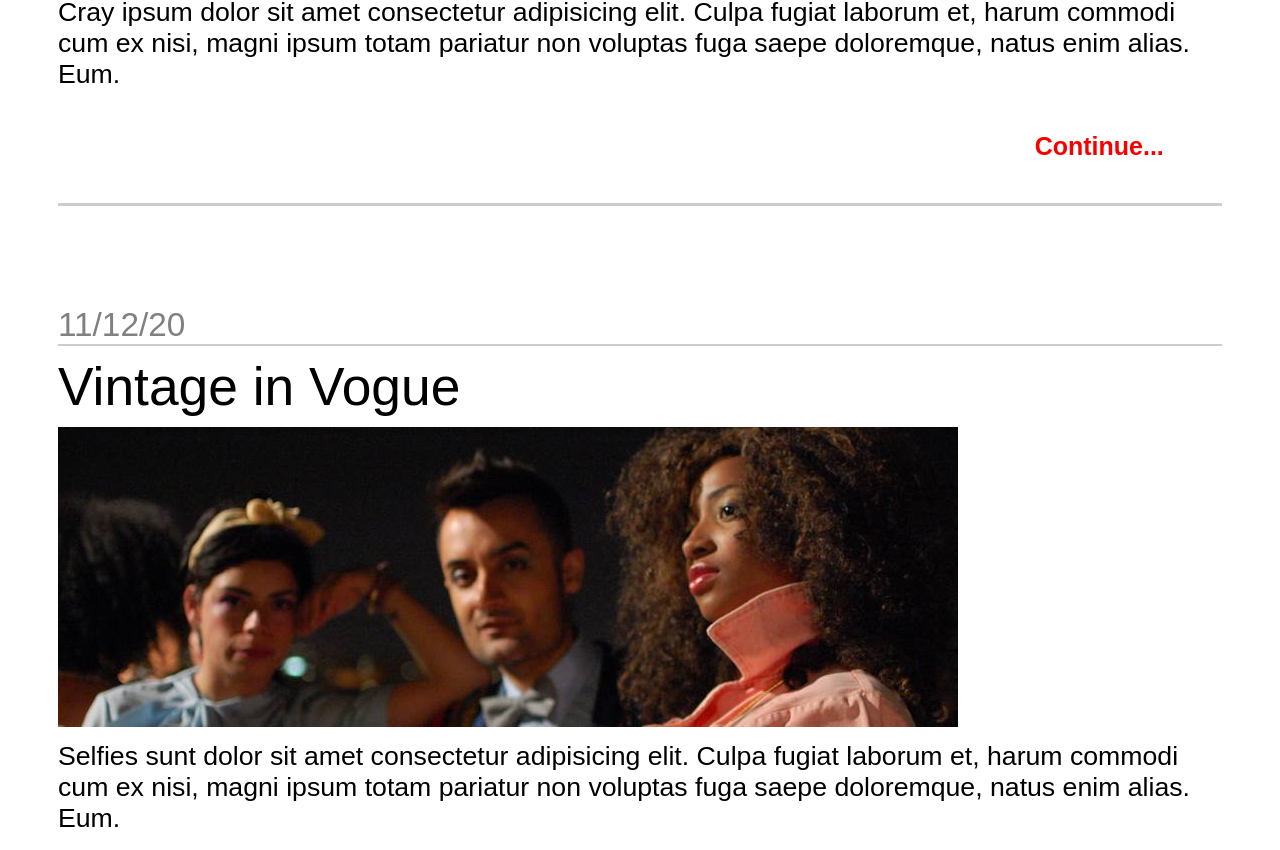
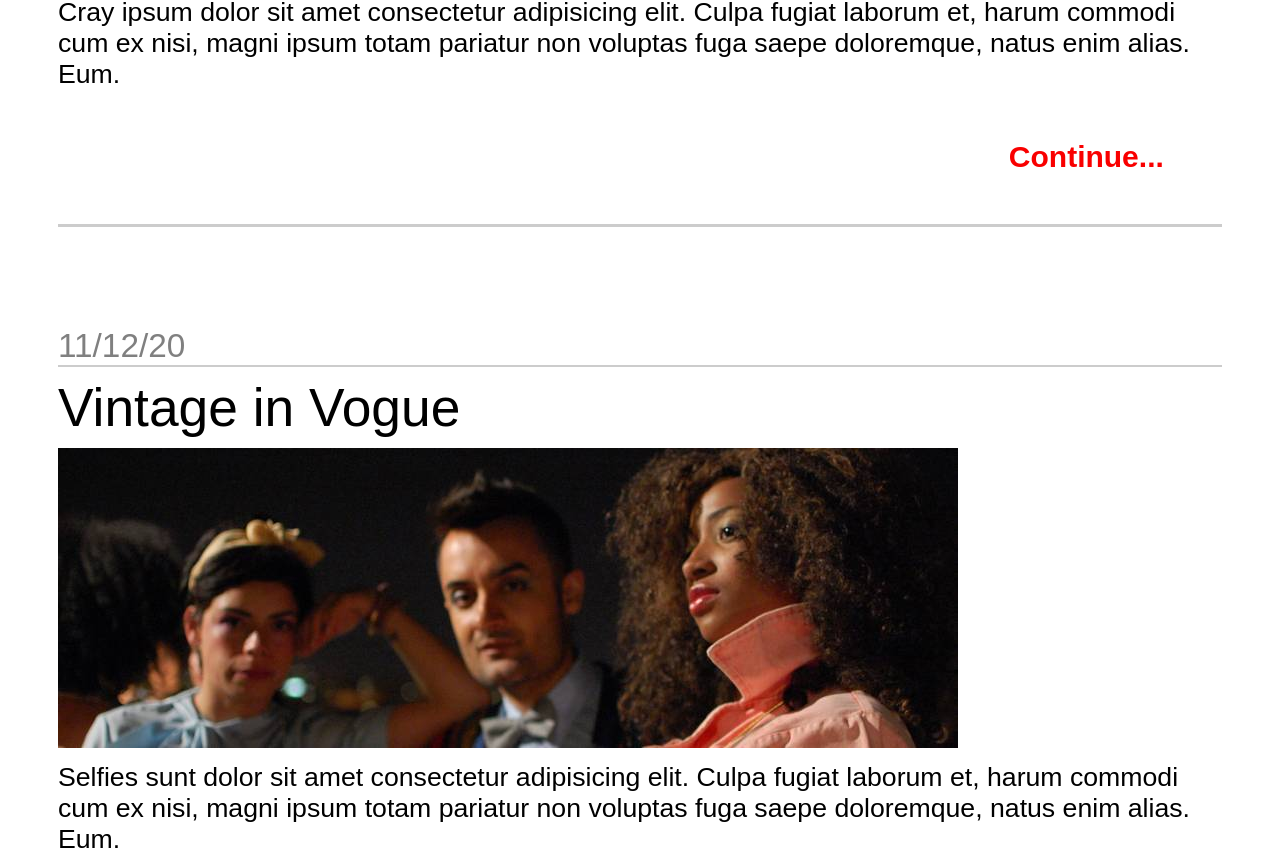
Before and after one commit to awatersny/ReactFashionBlogLab, a React (Vite) app: page / in a window 1280 px wide. Shown: the part 854-1704 px from the top of the page. Built offline with nearby package versions, Linux system fonts and the light colour scheme.

Commit message:
Update Styling

```diff
--- a/src/App.css
+++ b/src/App.css
@@ -8,7 +8,7 @@ ul {
 h5 {
   display: flex;
   justify-content: flex-end;
-  font-size: 25px;
+  font-size: 30px;
   padding-right: 5%;
 }
 
```
